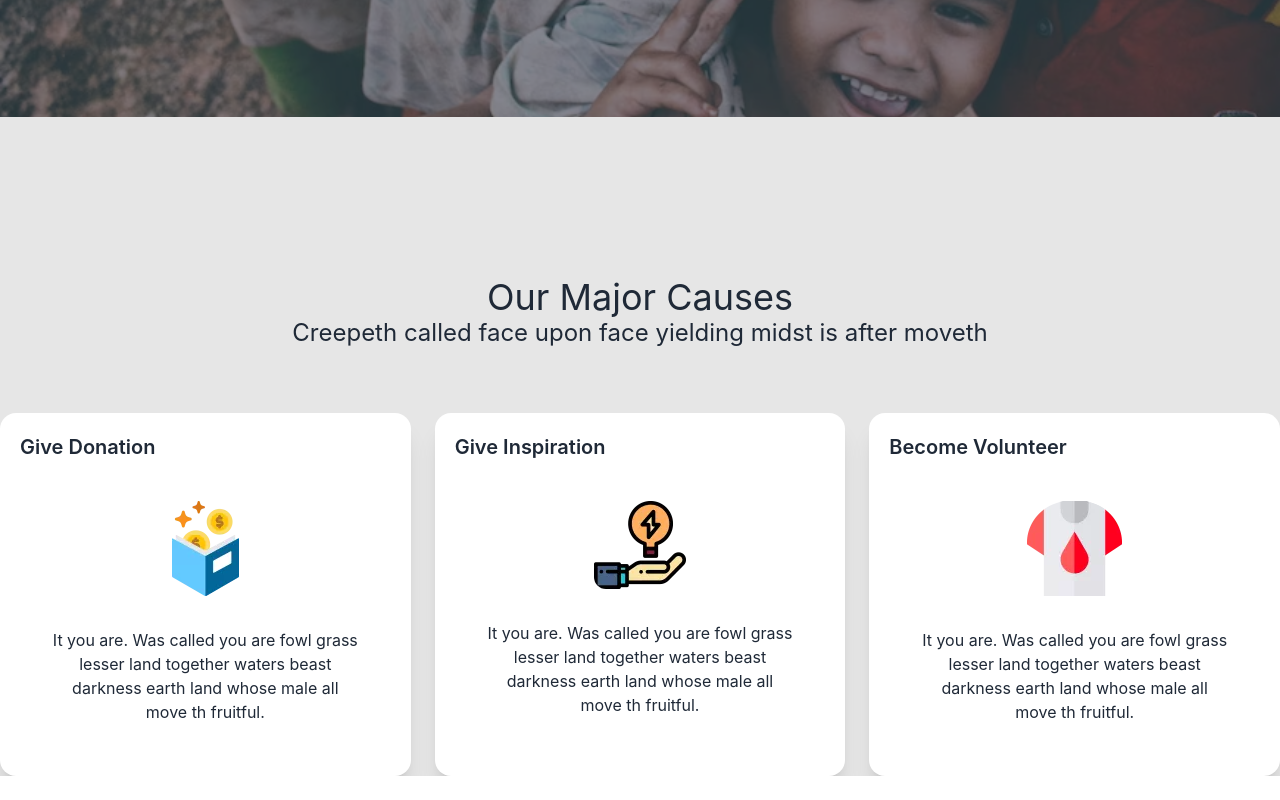
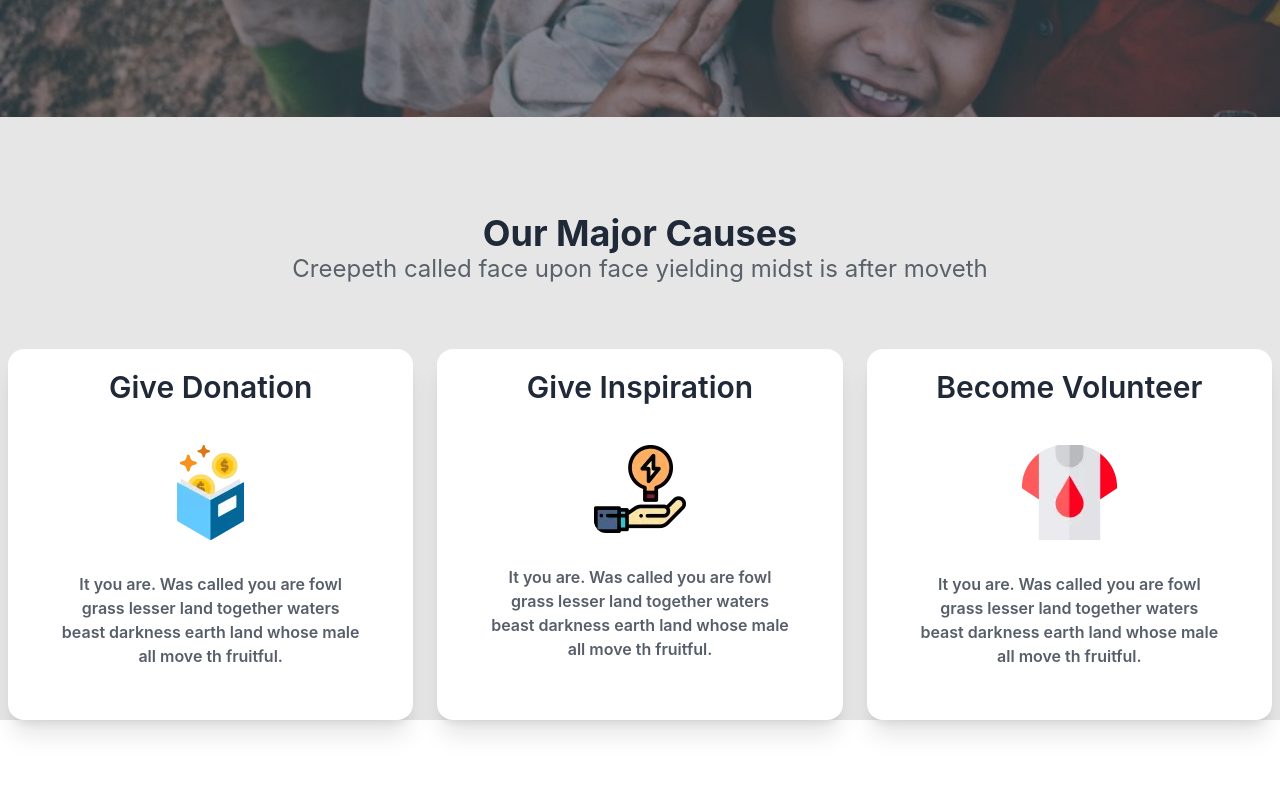
Before and after one commit to NahidulNoman/human-life, a React (Create React App) app: page / in a window 1280 px wide. Shown: the part 747-1547 px from the top of the page. Before the commit the page ends 1523 px from the top, so only its background shows below. Built offline with nearby package versions, Linux system fonts and the light colour scheme.

Commit message:
image added for team work

```diff
--- a/src/Pages/Home/CausesHome/CausesHome.jsx
+++ b/src/Pages/Home/CausesHome/CausesHome.jsx
@@ -25,19 +25,19 @@ const CausesHome = () => {
         },
     ]
     return (
-        <div className='mt-40'>
+        <div className='mt-24 mb-20 mx-2'>
             <div className='mb-16'>
-            <h2 className='text-center text-4xl'>Our Major Causes</h2>
-            <p className='text-center text-2xl'>Creepeth called face upon face yielding midst is after moveth</p>
+            <h2 className='text-center text-4xl font-bold'>Our Major Causes</h2>
+            <p className='text-center text-2xl opacity-70'>Creepeth called face upon face yielding midst is after moveth</p>
             </div>
             <div className='grid gap-6 grid-cols-1 md:grid-cols-2 lg:grid-cols-3'>
                 {
                     donateData.map(data => <div key={data.id} className="card p-5 bg-white shadow-xl">
-                        <h2 className="card-title">{data.name}</h2>
+                        <h2 className="text-3xl font-semibold text-center">{data.name}</h2>
                     <figure className="px-10 pt-10">
                       <img src={data.image} alt="Shoes" className="rounded-xl" />
                     </figure>
-                    <div className="card-body items-center text-center">
+                    <div className="card-body items-center text-center font-semibold opacity-75">
                       <p>{data.text}</p>
                     </div>
                   </div>)
```
Also changed, not shown: src/assets/volunteer.png (added).
